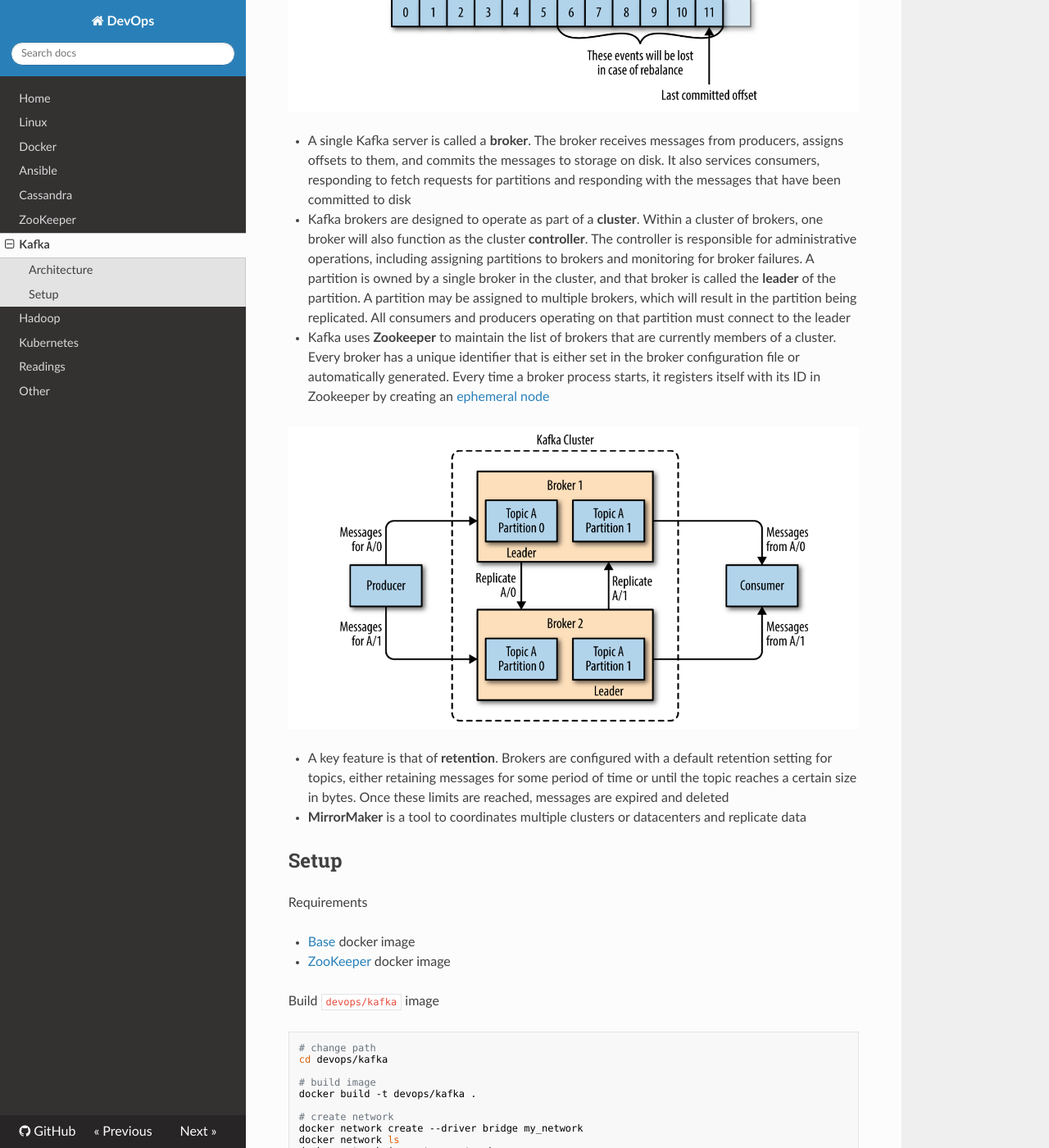
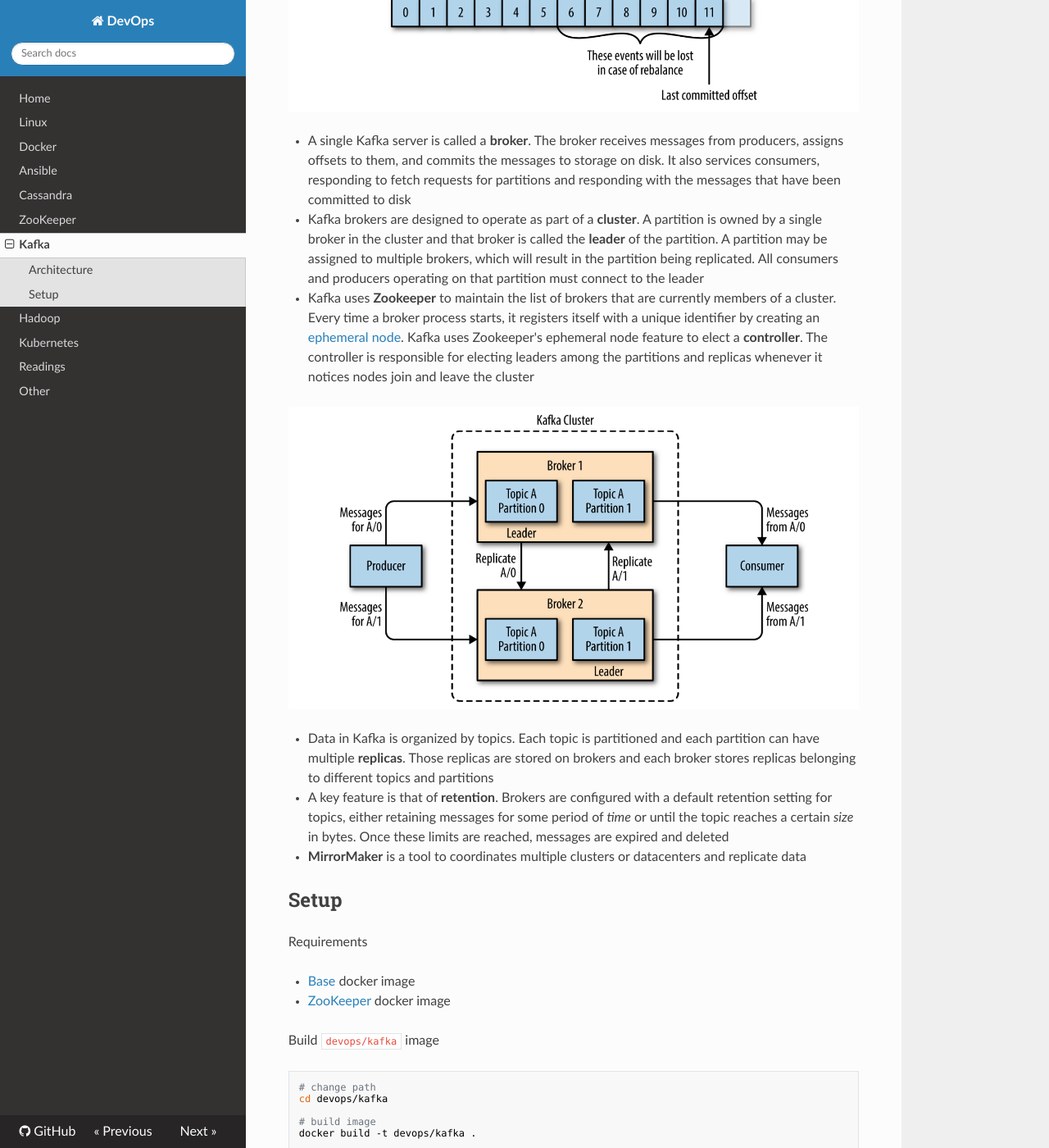
Before and after one commit to niqdev/devops, an MkDocs documentation site: the page built from docs/kafka.md, in a window 1280 px wide and 1400 px high, scrolled down 3160 px. Shown: the whole window at 82% size. Built offline with MkDocs 1.6.1, drawn with Linux system fonts in a browser that asks for light colours; nearby versions of some CDN libraries; old or Windows-style settings are respelled for this version of MkDocs; some of the changed text lies outside the part shown.

Commit message:
kafka: update path

```diff
--- a/docs/kafka.md
+++ b/docs/kafka.md
@@ -52,15 +52,15 @@ increases. Each message in a given partition has a unique offset stored either i
 
 * A single Kafka server is called a **broker**. The broker receives messages from producers, assigns offsets to them, and commits the messages to storage on disk. It also services consumers, responding to fetch requests for partitions and responding with the messages that have been committed to disk
 
-* Kafka brokers are designed to operate as part of a **cluster**. Within a cluster of brokers, one broker will also function as the cluster **controller**. The controller is responsible for administrative operations, including assigning partitions to brokers and monitoring for broker failures. A partition is owned by a single broker in the cluster, and that broker is called the **leader** of the partition. A partition may be assigned to multiple brokers, which will result in
-the partition being replicated. All consumers and producers operating on that partition must connect to the leader
+* Kafka brokers are designed to operate as part of a **cluster**. A partition is owned by a single broker in the cluster and that broker is called the **leader** of the partition. A partition may be assigned to multiple brokers, which will result in the partition being replicated. All consumers and producers operating on that partition must connect to the leader
 
-* Kafka uses **Zookeeper** to maintain the list of brokers that are currently members of a cluster. Every broker has a unique identifier that is either set in the broker configuration file or automatically generated. Every time a broker process starts, it registers itself with its ID in Zookeeper by creating an [ephemeral node](http://zookeeper.apache.org/doc/current/zookeeperProgrammers.html#Ephemeral+Nodes)
+* Kafka uses **Zookeeper** to maintain the list of brokers that are currently members of a cluster. Every time a broker process starts, it registers itself with a unique identifier by creating an [ephemeral node](http://zookeeper.apache.org/doc/current/zookeeperProgrammers.html#Ephemeral+Nodes). Kafka uses Zookeeper's ephemeral node feature to elect a **controller**. The controller is responsible for electing leaders among the partitions and replicas whenever it notices nodes join and leave the cluster
 
 ![kafka-cluster](img/kafka-cluster.png)
 
-* A key feature is that of **retention**. Brokers are configured with a default retention setting for topics, either retaining messages for some period of time or until the topic reaches a certain size in bytes. Once these limits are
-reached, messages are expired and deleted
+* Data in Kafka is organized by topics. Each topic is partitioned and each partition can have multiple **replicas**. Those replicas are stored on brokers and each broker stores replicas belonging to different topics and partitions
+
+* A key feature is that of **retention**. Brokers are configured with a default retention setting for topics, either retaining messages for some period of *time* or until the topic reaches a certain *size* in bytes. Once these limits are reached, messages are expired and deleted
 
 * **MirrorMaker** is a tool to coordinates multiple clusters or datacenters and replicate data
 
```
Also changed, not shown: other parts of docs/kafka.md (+5 -6 lines), 1 other file.
